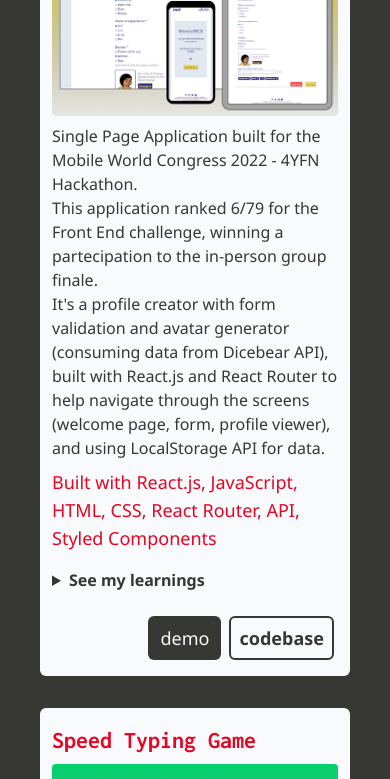
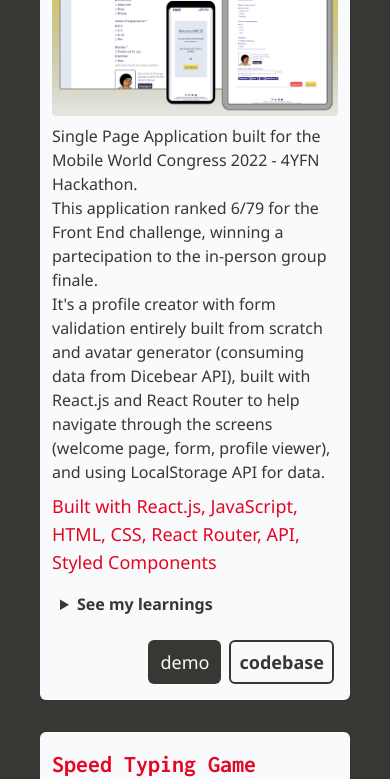
Before and after one commit to silviapio/portfolio, a React (Create React App) app: page / in a window 390 px wide. Shown: the part 2180-2959 px from the top of the page. Built offline with nearby package versions, Linux system fonts and the light colour scheme.

Commit message:
minor fixes on focus and projects text

```diff
--- a/src/components/composed/AboutSection.js
+++ b/src/components/composed/AboutSection.js
@@ -19,14 +19,14 @@ export const AboutSection = ({ openDialogFunction }) => {
           href="https://www.linkedin.com/in/silvia-piovesan/"
           target="_blank"
           rel="noopener noreferrer"
-          className="text-lg text-bright-red-text font-semibold hover:underline hover:decoration-2 focus:outline-dark-slate"
+          className="text-lg text-bright-red-text font-semibold hover:underline hover:decoration-2 focus:outline-bright-red-text"
         >
           my LinkedIn
         </a>{" "}
         to know more.
       </p>
       <details>
-        <summary className="mt-3 pl-2 sm:text-lg font-semibold cursor-pointer hover:underline">
+        <summary className="mt-3 px-2 max-w-fit sm:text-lg font-semibold cursor-pointer hover:underline">
           I'm currently learning...
         </summary>
         <ul className="ml-10 sm:text-lg list-disc">
@@ -43,7 +43,7 @@ export const AboutSection = ({ openDialogFunction }) => {
         </ul>
       </details>
       <details>
-        <summary className="mt-3 pl-2 sm:text-lg font-semibold cursor-pointer hover:underline">
+        <summary className="mt-3 px-2 max-w-fit sm:text-lg font-semibold cursor-pointer hover:underline">
           My philosophy is...
         </summary>
         <ul className="ml-10 sm:text-lg list-disc">
--- a/src/components/composed/ProjectCard.js
+++ b/src/components/composed/ProjectCard.js
@@ -7,7 +7,7 @@ export const ProjectCard = ({ imgSrc, altText, title, body, skills, learningsTex
       <p className="text-lg text-bright-red-text font-medium mt-2">{`Built with ${skills}`}</p>
       {learningsText && (
         <details className="my-2 font-medium text-dark-slate whitespace-pre-line">
-          <summary className="my-2 font-semibold cursor-pointer">See my learnings</summary>
+          <summary className="my-2 px-2 max-w-fit font-semibold cursor-pointer">See my learnings</summary>
           {learningsText}
         </details>
       )}
--- a/src/components/composed/ProjectsSection.js
+++ b/src/components/composed/ProjectsSection.js
@@ -11,16 +11,16 @@ const projectsData = [
     title: "MWC22-4YFN Hackathon",
     body: `Single Page Application built for the Mobile World Congress 2022 - 4YFN Hackathon.
     This application ranked 6/79 for the Front End challenge, winning a partecipation to the in-person group finale.
-    It's a profile creator with form validation and avatar generator (consuming data from Dicebear API), built with React.js and React Router to help navigate through the screens (welcome page, form, profile viewer), and using LocalStorage API for data.`,
+    It's a profile creator with form validation entirely built from scratch and avatar generator (consuming data from Dicebear API), built with React.js and React Router to help navigate through the screens (welcome page, form, profile viewer), and using LocalStorage API for data.`,
     skills: "React.js, JavaScript, HTML, CSS, React Router, API, Styled Components",
     imgSrc: mwc22,
     altText: "snapshots of MWC22 app in phone, tablet, desktop devices",
     learningsText: `This was my first time participating in a hackathon, and therefore building and deploying something from scratch only in a few days, and yet it was surprisingly good.
     My learnings:
-    ✔ prioritizing features and coding efforts when time is scarce, is really essential
+    ✔ prioritizing features and coding efforts when time is scarce, is really vital
     ✔ writing consistent documentation is essential yet also time-consuming
     ✔ form validation has a steep learning curve, however once you understand one, you got them all
-    ✔ accessibility is an important topic for me; it wasn't a requirement in this case but I tried my best to keep the app accessible
+    ✔ accessibility is an important topic for me; it wasn't a requirement in this case but I tried to keep the app accessible
     `,
     demoLink: "https://silviapio.github.io/mwc22",
     codebaseLink: "https://github.com/silviapio/mwc22",
@@ -29,8 +29,8 @@ const projectsData = [
     id: 2,
     title: "Speed Typing Game",
     body: `Simple Speed Typing Game built during the React Bootcamp course on Scrimba.
-    When the user clicks start, they can type in as many words as they can; at the end of the timer, the program counts the valid (English) words typed and displays the score in words per minute.
-    I added some features the original task, such as consuming data from an API to check if words are valid, allowing the user to edit time allowed, the storage of the best score in words per minute, the reset/restart button, and some checks to discourage cheating :)`,
+    When the user clicks start, they should type in as many words as they can; at the end of the timer, the program counts the valid (English) words inserted and displays the score in words per minute.
+    I added some features to the original task: checking if words are valid through an API, making time allowed editable by users, saving the best score in words per minute, the reset/restart button, and some checks to discourage cheating :)`,
     skills: "React.js, JavaScript, HTML, CSS, API",
     imgSrc: speedtyping,
     altText: "snapshots of speed typing game in different devices",
@@ -50,7 +50,7 @@ const projectsData = [
     At first I didn't want to include it in here, it felt a bit like an infinite loop.
     But then, I developed it completely from scratch (no templates - minimal dependencies), and I challenged myself with the form validation, the email sending, and a CSS framework I had never used before. It was also my first time deploying with a custom domain.
     I particularly liked the final result, so I figured it earned a place in this section.`,
-    skills: "React.js, JavaScript, HTML, CSS, Tailwind CSS, EmailJS",
+    skills: "React.js, JavaScript, HTML, Tailwind CSS, EmailJS",
     imgSrc: portfolio,
     altText: "snapshots of this website in different devices",
     learningsText: `I really enjoyed the journey of developing this website. Here's what I learned:
@@ -58,7 +58,7 @@ const projectsData = [
     ✔ I prefer to code my own forms rather than use libraries
     ✔ being able to program instead of using templates, it's an extremely powerful tool to make things that you really like
     ✔ never say "I'm almost done" because that "almost" can easily approach infinity
-    ✔ a developer's portfolio reflects their personality. As in, can you tell I like colors and writing? ;)
+    ✔ a developer's portfolio often reflects their personality. As in, could you tell I like colors and writing? ;)
     `,
     demoLink: "",
     codebaseLink: "https://github.com/silviapio/portfolio",
@@ -68,7 +68,7 @@ const projectsData = [
     title: "Reactube",
     body: `Single Page Application built as last assignment of the IT Academy bootcamp.
     It was my very first time dealing with a React application more complex than a counter or to-do list. I was quite proud of the result as I built it without watching any tutorials.
-    It's an home-made clone of YouTube, allowing the user to favorite their videos and to keep a record of the last videos that were displayed. It consumes data from YouTube API.`,
+    It's an home-made clone of YouTube, allowing the user to favorite their videos and to keep a record of the last searches and the last videos that were displayed. It consumes data directly from YouTube API.`,
     skills: "React.js, JavaScript, HTML, CSS, React Router, API, Styled Components",
     imgSrc: reactube,
     altText: "snapshots of Reactube in different devices",
```
